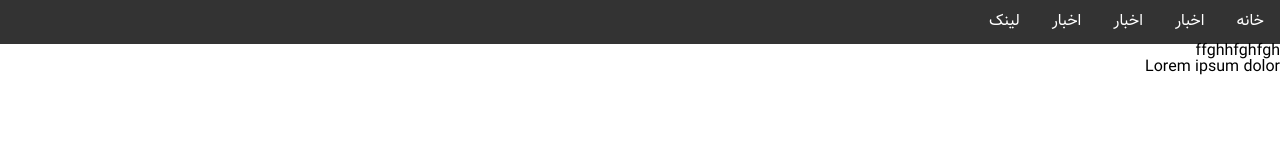
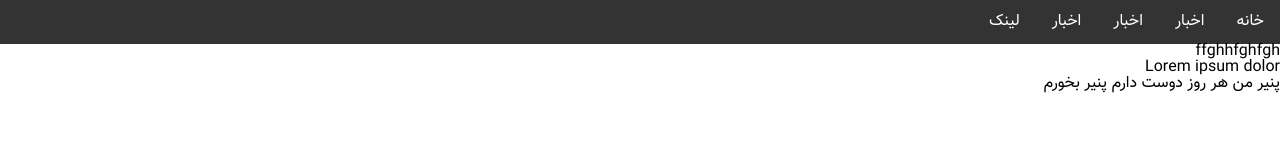
Before and after one commit to Ghost-Frank-Woods/nav, a plain HTML site: page index.html in a window 1280 px wide. Drawn offline with Linux system fonts and the light colour scheme.

Commit message:
Update index.html

```diff
--- a/index.html
+++ b/index.html
@@ -29,6 +29,9 @@
       <p class="p1">
           Lorem ipsum dolor
       </p>
+    <p>
+        پنیر من هر روز دوست دارم پنیر بخورم
+    </p>
 
 </body>
 </html>
```
